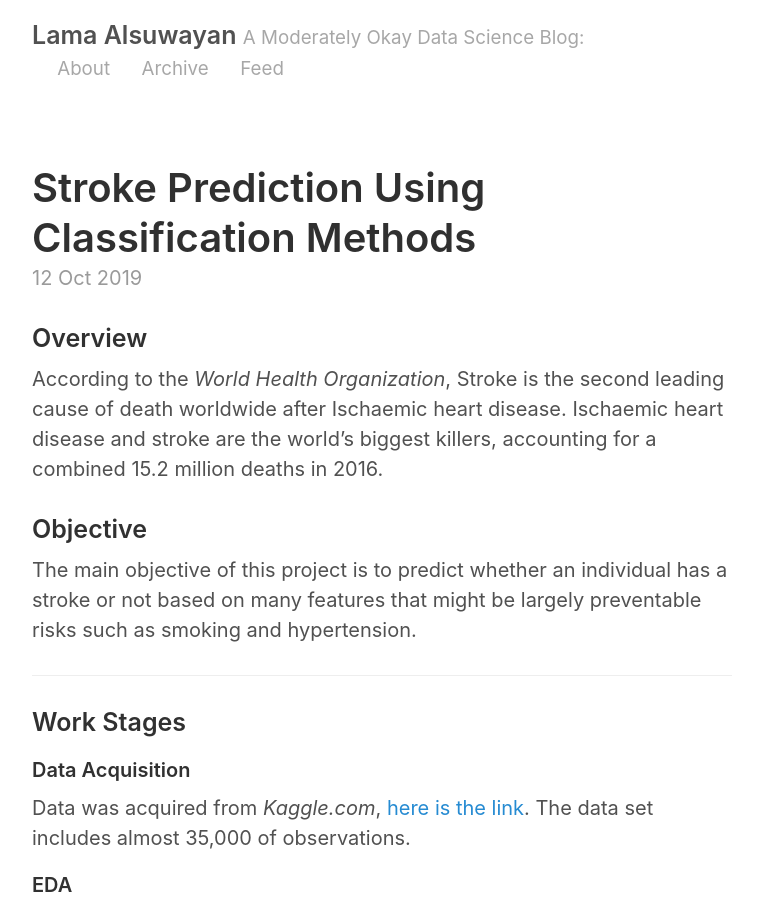
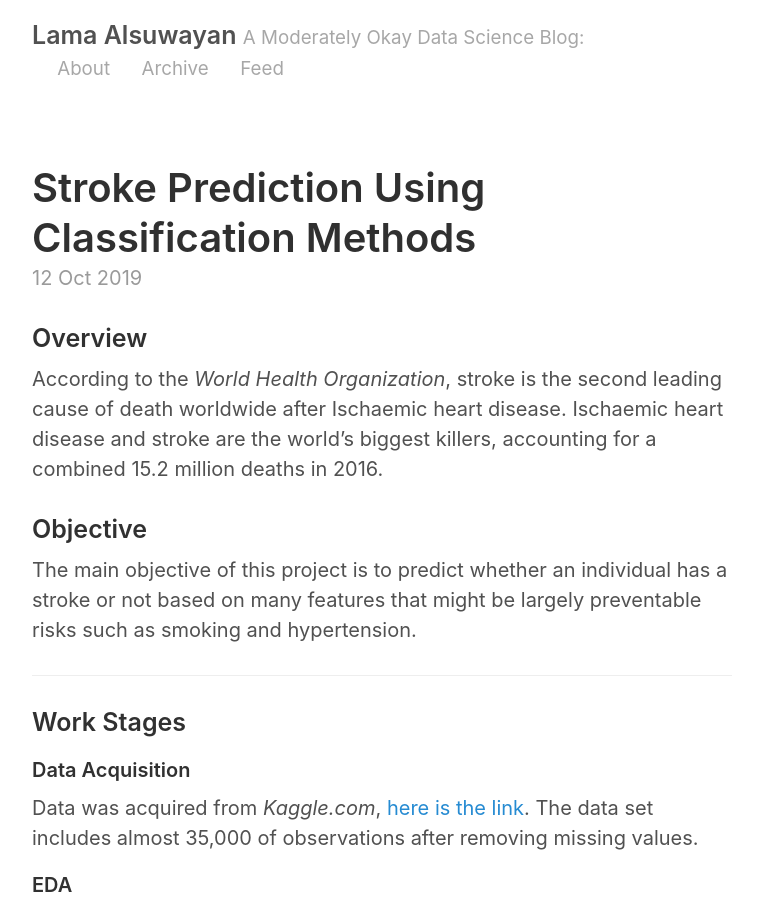
Before and after one commit to LamaM13/LamaM13.github.io, a Jekyll site: the page built from _posts/2019-10-12-stroke-predictions.md, in a window 1280 px wide and 900 px high. Shown: the whole window, without its empty margins (258-1021 px from the left). Built offline with Jekyll 4.4.1, drawn with Linux system fonts in a browser that asks for light colours.

Commit message:
Updating blog

```diff
--- a/_posts/2019-10-12-stroke-predictions.md
+++ b/_posts/2019-10-12-stroke-predictions.md
@@ -5,7 +5,7 @@ title: Stroke Prediction Using Classification Methods
 
 ### Overview
 
-According to the *World Health Organization*, Stroke is the second leading cause of death worldwide after Ischaemic heart disease. Ischaemic heart disease and stroke are the world's biggest killers, accounting for a combined 15.2 million deaths in 2016.
+According to the *World Health Organization*, stroke is the second leading cause of death worldwide after Ischaemic heart disease. Ischaemic heart disease and stroke are the world's biggest killers, accounting for a combined 15.2 million deaths in 2016.
 
 ### Objective
 
@@ -18,7 +18,7 @@ The main objective of this project is to predict whether an individual has a str
 #### Data Acquisition
 
 Data was acquired from *Kaggle.com*, [here is the link](https://www.kaggle.com/asaumya/healthcare-dataset-stroke-data).
-The data set includes almost 35,000 of observations.
+The data set includes almost 35,000 of observations after removing missing values.
 
 #### EDA
 
```
